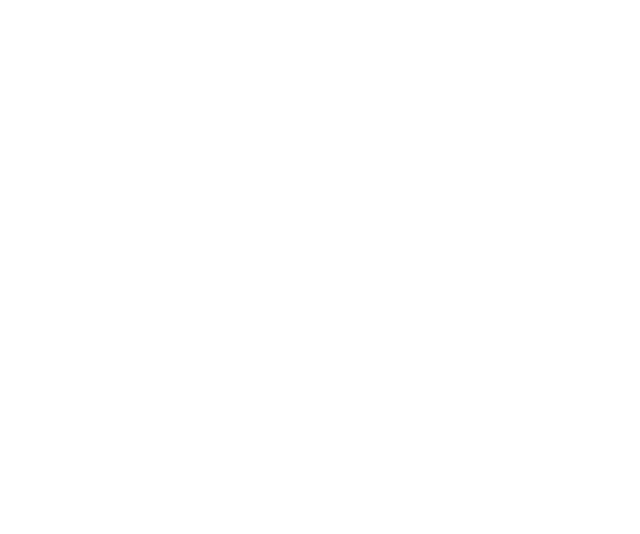
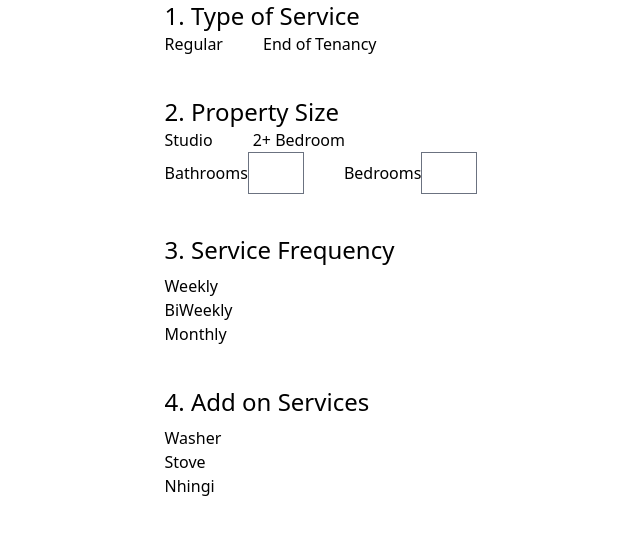
Before and after one commit to guidefari/yani-clean, a Next.js app: page /book in a window 1280 px wide. Shown: the top 534 px of the page, without its empty margins (319-959 px from the left). Built offline with nearby package versions, Linux system fonts and the light colour scheme.

Commit message:
booking page skeleton

```diff
--- a/pages/book.js
+++ b/pages/book.js
@@ -1,8 +1,65 @@
+import React, { useState } from 'react';
 
 const book = () => {
+    const [typeOfService, setTypeOfService] = useState('regular')
+    const [propertySize, setPropertySize] = useState({type: 'studio', layout: {bed: 1, bath: 1}})
+    console.log(typeOfService)
+
+
     return (
-        <div>
-
+        <div className='container flex items-center justify-center min-h-xs'>
+            <form action="" className='flex flex-col space-y-10'>
+                <section id="typeOfService" className='flex flex-col'>
+                    <h1 className='text-2xl'>1. Type of Service</h1>
+                    <div className='flex space-x-10'>
+                        <button type="button" value='regular' onClick={() => setTypeOfService('regular')}>Regular</button>
+                        <button type="button" value='endOfTenancy' onClick={() => setTypeOfService('endOfTenancy')}>End of Tenancy</button>
+                    </div>
+                </section>
+                <section id="propertySize" className='flex flex-col'>
+                    <h1 className='text-2xl'>2. Property Size</h1>
+                    <div className='flex space-x-10'>
+                        <button>Studio</button>
+                        <button>2+ Bedroom</button>
+                    </div>
+                    <div className='flex space-x-10'>
+                        <label>Bathrooms
+                            <input  className='w-14' name="Bathrooms" type="number" />
+                        </label>
+                        <label>Bedrooms
+                            <input className='w-14' name="Bedrooms" type="number" />
+                        </label>
+                    </div>
+                </section>
+                <section id="serviceFrequency" className='flex flex-col'>
+                    <h1 className='text-2xl'>3. Service Frequency</h1>
+                    <div className="mt-2">
+                        <div>
+                            <button>Weekly</button>
+                        </div>
+                        <div>
+                            <button>BiWeekly</button>
+                        </div>
+                        <div>
+                            <button>Monthly</button>
+                        </div>
+                    </div>
+                </section>
+                <section id="addOnServices" className='flex flex-col'>
+                    <h1 className='text-2xl'>4. Add on Services</h1>
+                    <div className="mt-2">
+                        <div>
+                            <button>Washer</button>
+                        </div>
+                        <div>
+                            <button>Stove</button>
+                        </div>
+                        <div>
+                            <button>Nhingi</button>
+                        </div>
+                    </div>
+                </section>
+            </form>
         </div>
     )
 }
```
